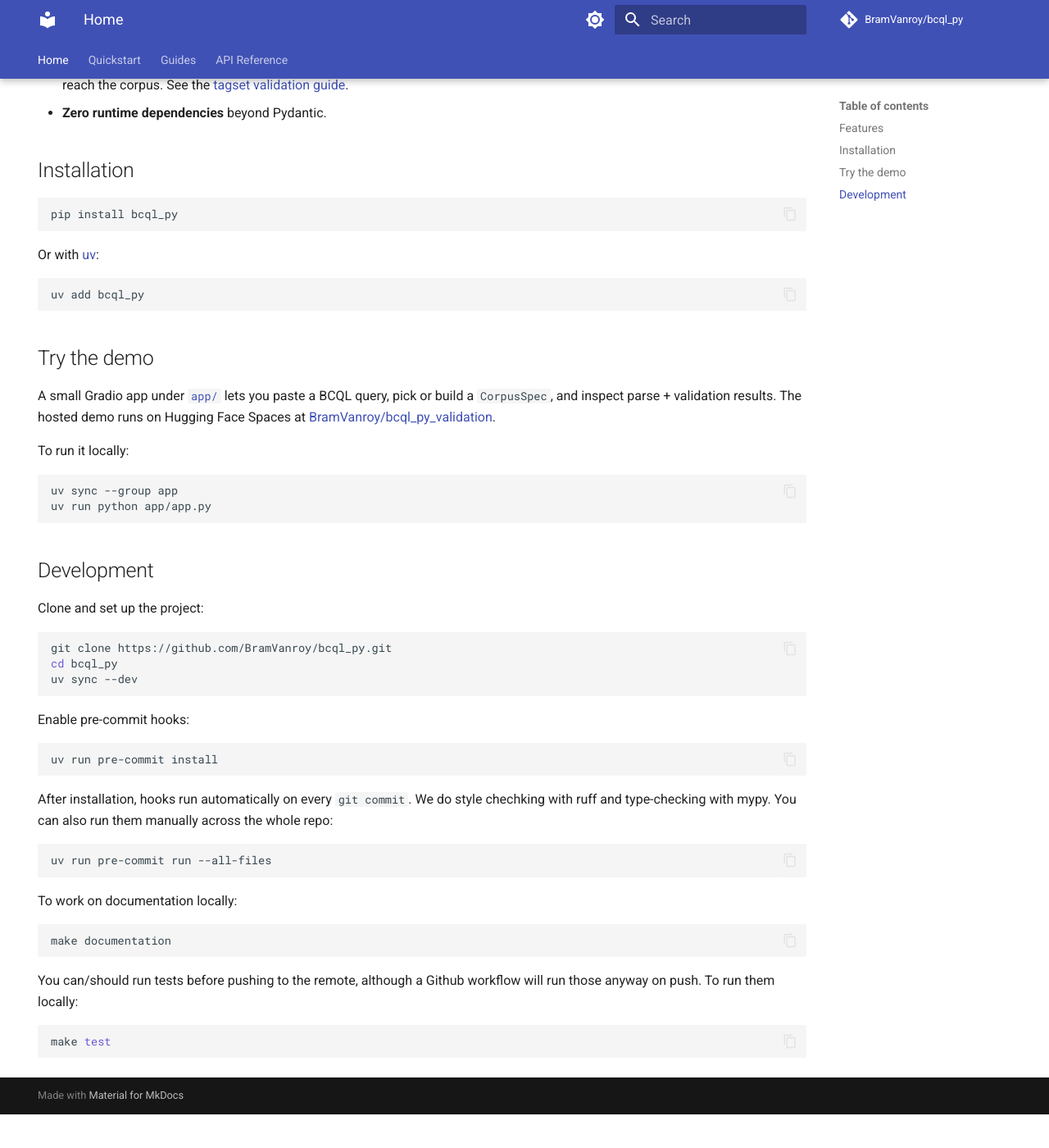
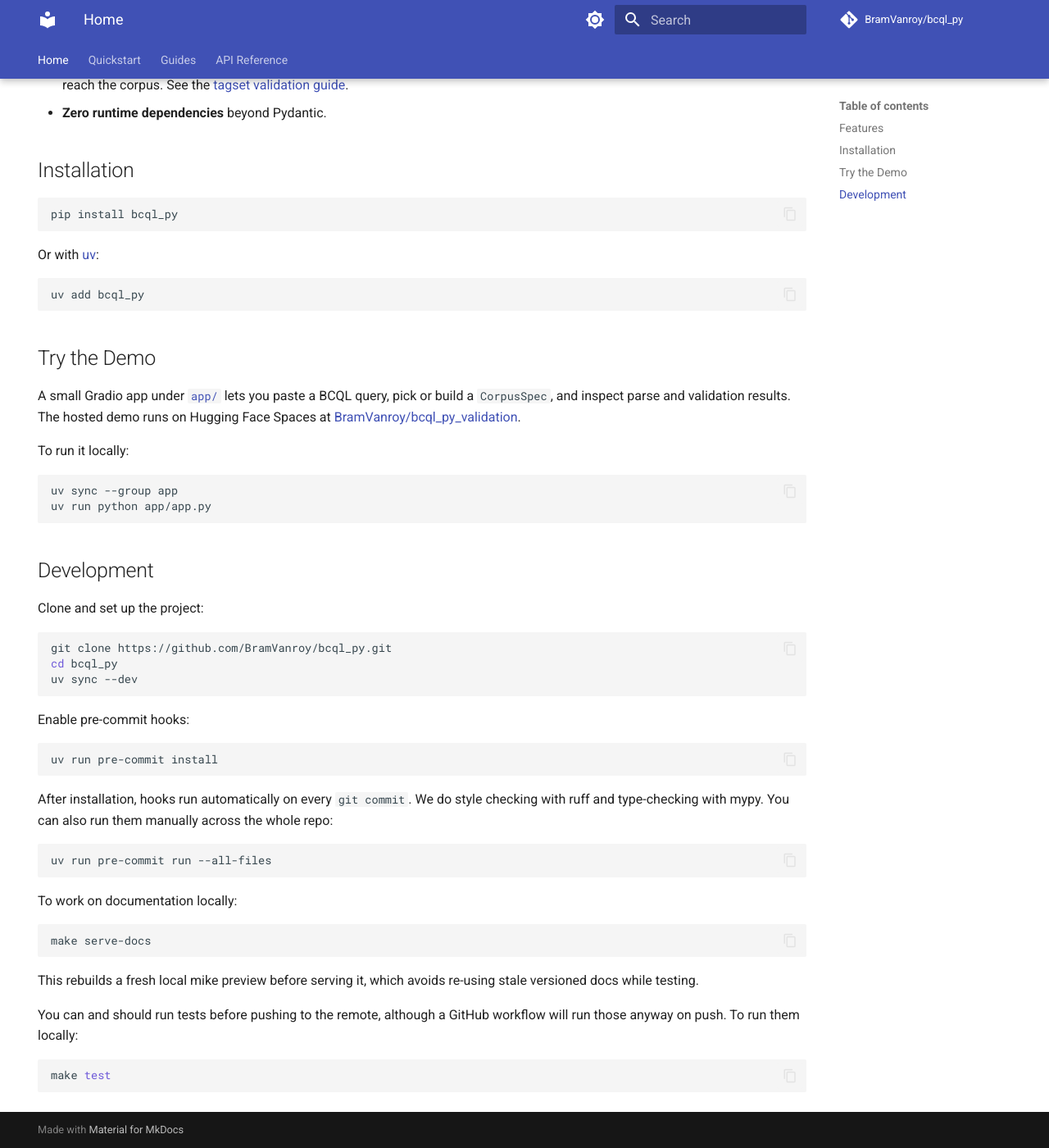
Before and after one commit to BramVanroy/bcql_py, an MkDocs documentation site: the page built from docs/index.md, in a window 1280 px wide and 1400 px high, scrolled down 784 px. Shown: the whole window at 82% size. Built offline with MkDocs 1.6.1 and Material for MkDocs 9.7.7, drawn with Linux system fonts in a browser that asks for light colours; comment, search, counter and statistics services are not loaded; the version menu is left out; before the commit the page ends 2143 px from its top, so only the background shows below that; some of the changed lines change nothing that is shown; some of the changed text lies outside the part shown.

Commit message:
update doc generation

````diff
--- a/README.md
+++ b/README.md
@@ -91,8 +91,21 @@
 To work on documentation locally:
 
 ```bash
-make documentation
+make serve-docs
 ```
+
+This rebuilds a fresh local mike preview before serving it, so you do not end
+up testing stale versioned docs. By default it serves a local `0.3.0` version
+and `latest` alias from a temporary docs branch. You can override those values
+when needed, for example:
+
+```bash
+DOCS_VERSION=0.4.0 DOCS_SOURCE_REF=v0.4.0 make serve-docs
+```
+
+Open both `/latest/` and `/<version>/` while testing. If you are checking the
+GitHub source links as well, set `DOCS_SOURCE_REF` to the release tag you want
+to emulate.
 
 You can/should run tests before pushing to the remote, although
 a Github workflow will run those anyway on push. To run them locally:
--- a/docs/index.md
+++ b/docs/index.md
@@ -5,12 +5,106 @@
 
 # A Python parser for BlackLab Corpus Query Language
 
---8<-- "README.md:overview"
+A full-coverage Python parser for the **[BlackLab](https://github.com/instituutnederlandsetaal/BlackLab/)
+Corpus Query Language (BCQL)** that converts query strings into a
+[Pydantic v2](https://docs.pydantic.dev/) AST (Abstract Syntax Tree) with
+lossless round-trip reconstruction and structured error reporting.
 
-[readme-quickstart]: quickstart.md
-[readme-guides]: guides/index.md
-[readme-api-reference]: api/top_level.md
-[readme-to-bcql]: api/models/base.md#bcql_py.models.base.BCQLNode.to_bcql
-[readme-syntax-error]: api/exceptions.md#bcql_py.exceptions.BCQLSyntaxError
-[readme-corpus-spec]: api/validation.md#bcql_py.validation.spec.CorpusSpec
-[readme-tagset-validation]: guides/tagset-validation.md
+To get started, you can check out:
+
+- [A Quickstart guide](quickstart.md)
+- `bcql_py` and BCQL general [guides](guides/index.md)
+- The full [API reference](api/top_level.md)
+- [Python code examples](https://github.com/BramVanroy/bcql_py/tree/main/examples)
+- A [Gradio demo](https://huggingface.co/spaces/BramVanroy/bcql_py_validation)
+
+## Features
+
+- **Complete BCQL coverage**: token queries, sequences, repetitions, spans,
+  lookarounds, captures, global constraints, relations, alignments, and
+  built-in functions.
+- **Immutable Pydantic v2 AST**: every node is a frozen `BaseModel` subclass
+  with a `node_type` discriminator, making inspection and pattern matching
+  straightforward.
+- **Lossless BCQL round-trip**:
+  [`to_bcql()`](api/models/base.md#bcql_py.models.base.BCQLNode.to_bcql)
+  reproduces the original query, preserving shorthand forms, quote
+  characters, and sensitivity flags.
+- **Position-aware syntax errors**:
+  [`BCQLSyntaxError`](api/exceptions.md#bcql_py.exceptions.BCQLSyntaxError)
+  carries the original query, the 0-based offset, and a caret-annotated
+  message ready to forward to a user or LLM.
+- **Optional semantic validation**: a
+  [`CorpusSpec`](api/validation.md#bcql_py.validation.spec.CorpusSpec)
+  describes which annotations, span tags, alignment fields, and dependency
+  relations your corpus supports. Pass it as `parse(query, spec=spec)` to
+  catch typos and unsupported features before they reach the corpus. See the
+  [tagset validation guide](guides/tagset-validation.md).
+- **Zero runtime dependencies** beyond Pydantic.
+
+## Installation
+
+```bash
+pip install bcql_py
+```
+
+Or with [uv](https://docs.astral.sh/uv/):
+
+```bash
+uv add bcql_py
+```
+
+## Try the Demo
+
+A small Gradio app under
+[`app/`](https://github.com/BramVanroy/bcql_py/tree/main/app) lets you paste a
+BCQL query, pick or build a `CorpusSpec`, and inspect parse and validation
+results. The hosted demo runs on Hugging Face Spaces at
+[BramVanroy/bcql_py_validation](https://huggingface.co/spaces/BramVanroy/bcql_py_validation).
+
+To run it locally:
+
+```sh
+uv sync --group app
+uv run python app/app.py
+```
+
+## Development
+
+Clone and set up the project:
+
+```bash
+git clone https://github.com/BramVanroy/bcql_py.git
+cd bcql_py
+uv sync --dev
+```
+
+Enable pre-commit hooks:
+
+```bash
+uv run pre-commit install
+```
+
+After installation, hooks run automatically on every `git commit`. We do style
+checking with ruff and type-checking with mypy. You can also run them manually
+across the whole repo:
+
+```bash
+uv run pre-commit run --all-files
+```
+
+To work on documentation locally:
+
+```bash
+make serve-docs
+```
+
+This rebuilds a fresh local mike preview before serving it, which avoids
+re-using stale versioned docs while testing.
+
+You can and should run tests before pushing to the remote, although a GitHub
+workflow will run those anyway on push. To run them locally:
+
+```bash
+make test
+```
--- a/mkdocs.yml
+++ b/mkdocs.yml
@@ -62,11 +62,6 @@
 
 # Plugins extend MkDocs with search and API-doc generation
 plugins:
-  # Minify HTML (contains much whitespace by default)
-  - minify:
-        minify_html: true
-        minify_js: true
-        minify_css: true
   # Full-text search index used by the site search UI
   - search
   # Versioned documentation deployment and metadata for Material selector + canonical URLs
````
Also changed, not shown: 1 other file.
